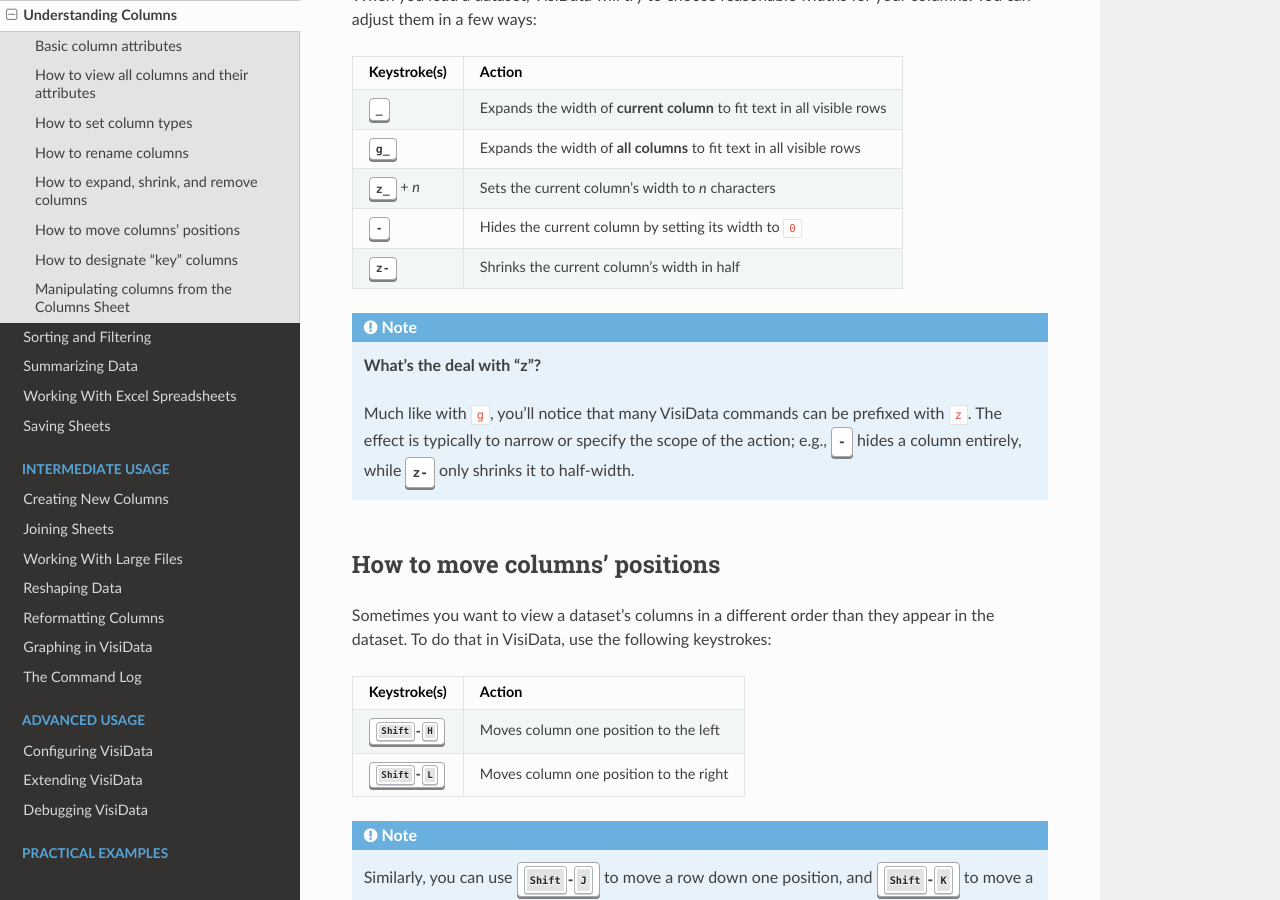
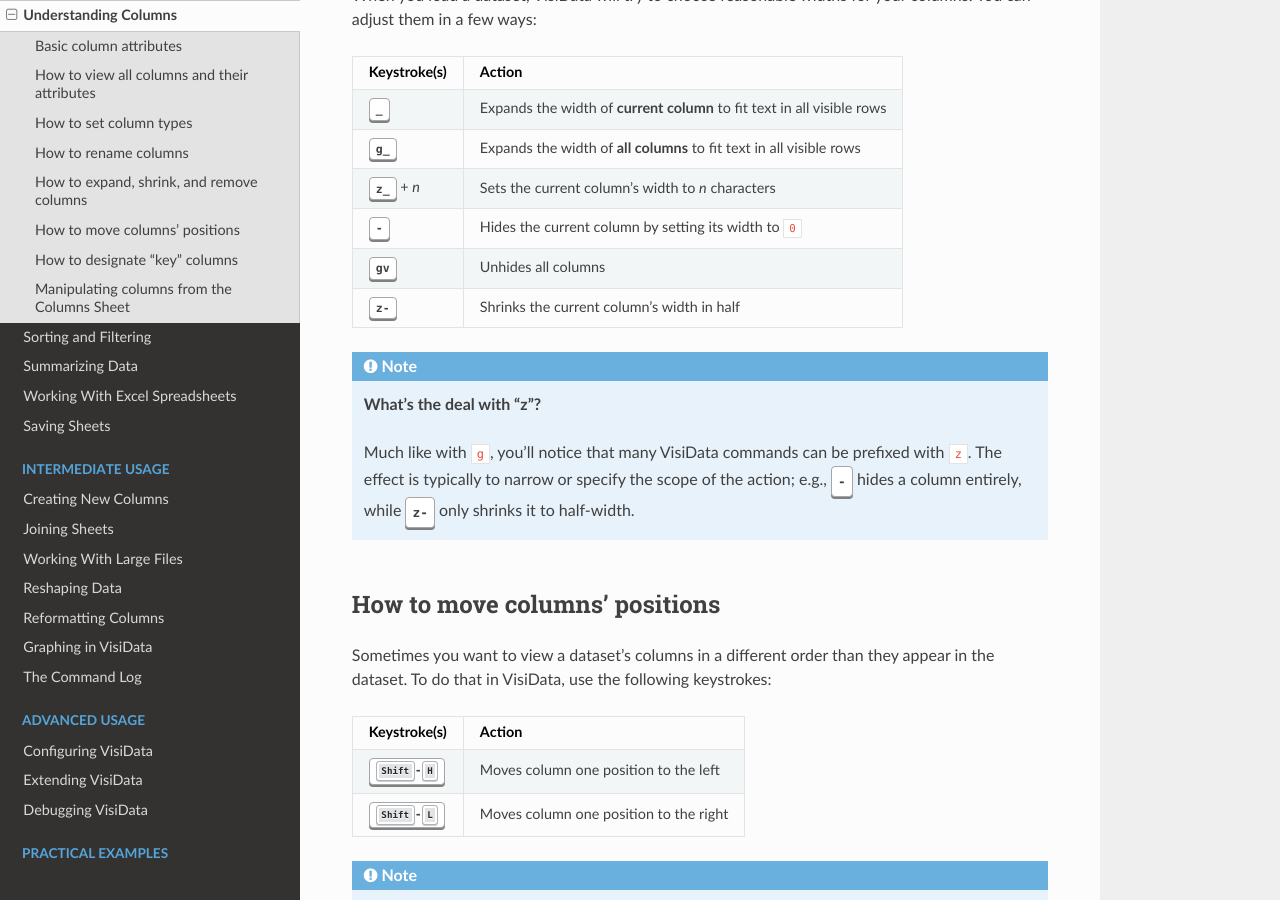
Before and after one commit to jsvine/intro-to-visidata, a Sphinx documentation site: the page built from docs/basics/understanding-columns.rst, in a window 1280 px wide and 900 px high, scrolled down 3056 px. Built offline with Sphinx 7.4.7 and the Read the Docs theme 2.0.0, drawn with Linux system fonts in a browser that asks for light colours.

Commit message:
Add `gv` command (unhide all columns)

```diff
--- a/docs/basics/understanding-columns.rst
+++ b/docs/basics/understanding-columns.rst
@@ -105,6 +105,7 @@
 :kbd:`g_`           Expands the width of **all columns** to fit text in all visible rows
 :kbd:`z_` + *n*     Sets the current column's width to *n* characters
 :kbd:`-`            Hides the current column by setting its width to ``0``
+:kbd:`gv`           Unhides all columns
 :kbd:`z-`           Shrinks the current column's width in half
 ==================  ============
 
```
